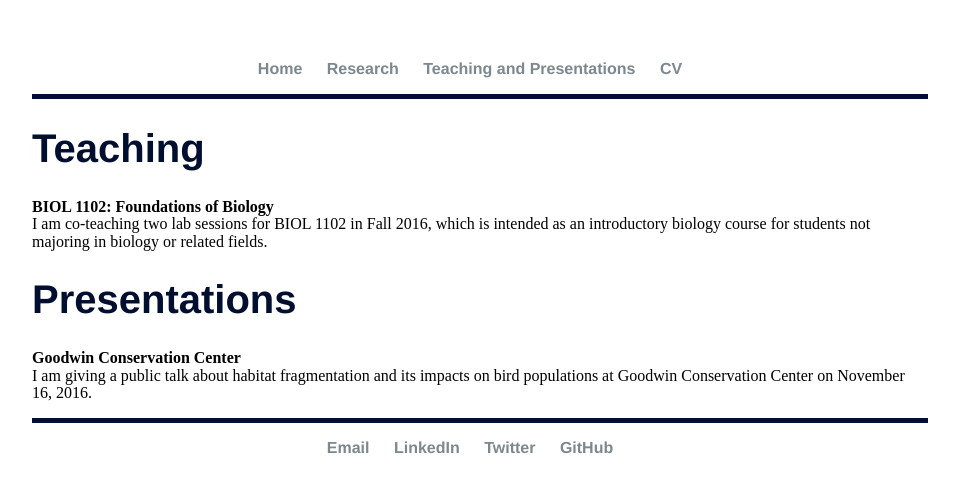
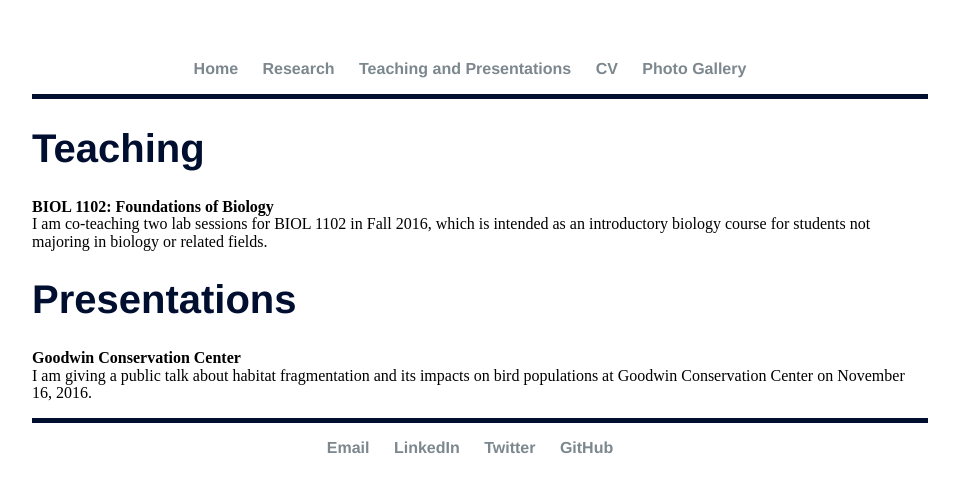
Before and after one commit to elizagrames/elizagrames.github.io, a Jekyll site: the page built from teaching/index.html, in a window 1280 px wide. Shown: the top 493 px of the page, without its empty margins (160-1119 px from the left). Built offline with Jekyll 4.4.1, drawn with Linux system fonts in a browser that asks for light colours.

Commit message:
Update default.html

```diff
--- a/_layouts/default.html
+++ b/_layouts/default.html
@@ -24,6 +24,7 @@
 		        	<li><a href="/research">Research</a></li>
 		        	<li><a href="/teaching">Teaching and Presentations</a></li>
 	        		<li><a href="/cv">CV</a></li>
+		        	<li><a href="/gallery">Photo Gallery</a></li>
 
 	    		</ul>
 	    		<hr style="height:5px;border:none;color:#000E2F;background-color:#000E2F;" />
```
